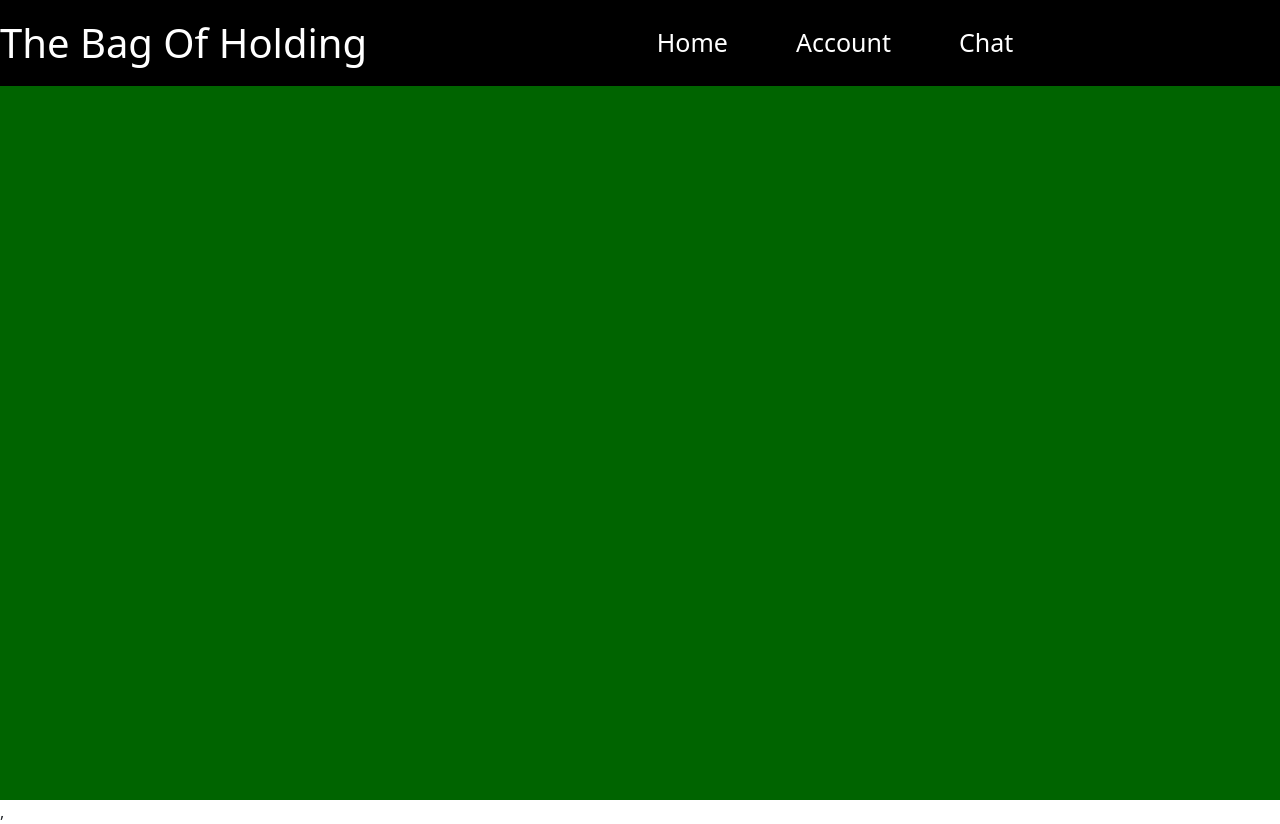
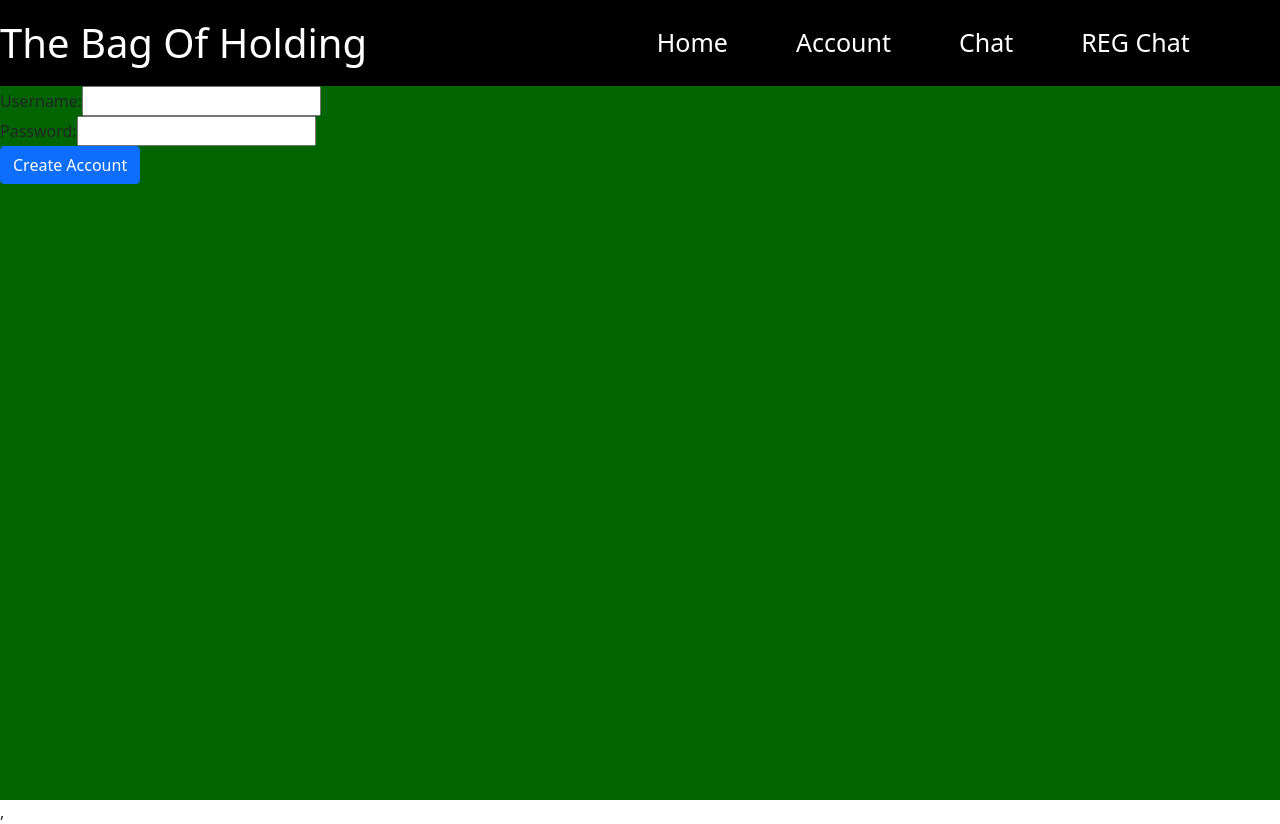
Before and after one commit to TBuscemi/Table_Top, a React (Create React App) app: page /chatReg in a window 1280 px wide. Built offline with nearby package versions, Linux system fonts and the light colour scheme.

Commit message:
changed name of the login and creatue to login and mad a register page to make an account to use the chat. the register page does not work yet for chat .

```diff
--- a/src/components/account/Account.jsx
+++ b/src/components/account/Account.jsx
@@ -1,5 +1,6 @@
 import React, { Component } from 'react';
 import "./Account.css"
+
 
 
 class Account extends React.Component {
--- a/src/components/chat/Chat.jsx
+++ b/src/components/chat/Chat.jsx
@@ -1,17 +1,18 @@
 import { ChatEngine} from 'react-chat-engine'
-import LoginAndCreate from './loginAndCreate/LoginAndCreate';
+import LoginChat from "./loginChat/LoginChat"
 import './Chat.css'
+// import RegisterChat from './registerChat/RegisterChat';
 
 
 
 const Chat = ( ) =>{
-    if (!localStorage.getItem('username')) return <LoginAndCreate />;
+    if (!localStorage.getItem('username')) return <LoginChat />;
     return (
         <ChatEngine
             height="100vh"
             projectID="bc20eb8f-cb09-48db-80bc-fdb34b544181"
-            userName="Mid"   //{localStorage.getItem('username')}
-            userSecret="Sweeper124"    //{localStorage.getItem('password')
+            userName= {localStorage.getItem('username')}
+            userSecret= {localStorage.getItem('password')}
         />
     );
 };
--- a/src/components/chat/loginAndCreate/LoginAndCreate.jsx
+++ /dev/null
@@ -1,49 +0,0 @@
-import { useState } from 'react';
-import axios from 'axios';
-
-const projectID = "bc20eb8f-cb09-48db-80bc-fdb34b544181";
-
-const LoginAndCreate = () => {
-  const [username, setUsername] = useState('');
-  const [password, setPassword] = useState('');
-  const [error, setError] = useState('');
-
-  const handleSubmit = async (e) => {
-    e.preventDefault();
-
-    const authObject = { 'Project-ID': projectID, 'User-Name': username, 'User-Secret': password };
-
-    try {
-      await axios.get('https://api.chatengine.io/chats', { headers: authObject });
-
-      localStorage.setItem('username', username);
-      localStorage.setItem('password', password);
-
-      window.location.reload();
-      setError('');
-    } catch (err) {
-      setError('Oops, incorrect credentials.');
-    }
-  };
-
-  return (
-    <div>
-      <div >
-        <h1>Chat Application</h1>
-        <form onSubmit={handleSubmit}>
-          <input type="text" value={username} onChange={(e) => setUsername(e.target.value)} className="input" placeholder="Username" required />
-          <input type="password" value={password} onChange={(e) => setPassword(e.target.value)} className="input" placeholder="Password" required />
-          <div align="center">
-            <button type="submit" className="button">
-              <span>Start chatting</span>
-            </button>
-          </div>
-        </form>
-        <h1>{error}</h1>
-      </div>
-    </div>
-
-  );
-};
-
-export default LoginAndCreate;
--- /dev/null
+++ b/src/components/chat/loginChat/LoginChat.jsx
@@ -0,0 +1,53 @@
+import { useState } from 'react';
+import axios from 'axios';
+import Button from 'react-bootstrap/button';
+import "./LoginChat"
+
+
+
+const projectID = "bc20eb8f-cb09-48db-80bc-fdb34b544181";
+
+const LoginChat = () => {
+  const [userName, setUsername] = useState('');
+  const [password, setPassword] = useState('');
+  const [error, setError] = useState('');
+
+  const handleSubmit = async (event) => {
+    event.preventDefault();
+
+    const authObject = { 'Project-ID': projectID, 'User-Name': userName, 'User-Secret': password };
+
+    try {
+      await axios.get('https://api.chatengine.io/chats', { headers: authObject });
+
+      localStorage.setItem('username', userName);
+      localStorage.setItem('password', password);
+
+      window.location.reload();
+      setError('');
+    } catch (err) {
+      setError('Hmmmmm Try Again!');
+    }
+  };
+
+
+
+  return (
+    <div>
+      <div >
+        <h1>Chat Application</h1>
+        <form onSubmit={handleSubmit}>
+          <input type="text" value={userName} onChange={(event) => setUsername(event.target.value)} className="input" placeholder="Username" required />
+          <input type="password" value={password} onChange={(event) => setPassword(event.target.value)} className="input" placeholder="Password" required />
+          <div align="center">
+          <Button type="submit">Lets Go!!</Button>
+          </div>
+        </form>
+        <h1>{error}</h1>
+      </div>
+    </div>
+
+  );
+};
+
+export default LoginChat;
--- /dev/null
+++ b/src/components/chat/registerChat/RegisterChat.jsx
@@ -0,0 +1,72 @@
+import "./RegisterChat.css"
+import axios from "axios";
+import { Button, Form, } from 'react-bootstrap'
+import React,{setError} from "react";
+import { render } from "@testing-library/react";
+import { ChatEngine,Ch} from 'react-chat-engine'
+
+
+class RegisterChat extends React.Component {
+    constructor(props) {
+        super(props);
+        this.state = {
+            username: '',
+            secret:''
+        }
+    }
+
+        handleSubmit(event) {
+            event.preventDefault();
+
+            let authHeader = {'Private-Key': '4a0c3434-a015-4db4-ab18-d26d16739e76'}
+
+            let newUser = {
+                userName: this.state.userName,
+                secret: this.state.secret,
+            }
+
+            try{
+            axios.post('https://api.chatengine.io/users/',newUser,{
+            Headers:{'PRIVATE-KEY': '4a0c3434-a015-4db4-ab18-d26d16739e76'}})
+            }catch (error) {
+            console.log(error);
+            setError(`oops, something went wrong`)
+            }
+
+
+
+        }
+
+        handleChange(event){
+            event.persist();
+
+            this.setState({
+                [event.target.name]: event.target.value
+            })
+        }
+
+    render() {
+        return(
+            <div>
+                <div class='col-md-3'></div>
+                <div class='col-md-6'>
+                <Form onSubmit={(event) => this.handleSubmit(event)}>
+
+                <label for="username">Username: </label>
+                    <input type="text" name="username" onChange={(event) => this.handleChange(event)} value={this.state.username}/><br></br>
+
+                <label for="secret">Password: </label>
+                    <input type="text" name="secret" onChange={(event) => this.handleChange(event)} value={this.state.secret}/><br></br>
+
+                    <Button type='submit'>
+                    Create Account
+                    </Button>
+                </Form>
+                </div>
+                <div class='col-md-3'></div>
+            </div>
+        );
+    }
+}
+
+export default RegisterChat
--- a/src/components/login/Login.jsx
+++ b/src/components/login/Login.jsx
@@ -2,6 +2,7 @@ import React, { Component } from 'react';
 import axios from 'axios';
 import "./Login.css"
 import LoggedIn from '../navSites/sites/LoggedIn';
+
 
 
 class Login extends React.Component {
@@ -45,7 +46,7 @@ class Login extends React.Component {
             let user = await axios.post(user_data.username)
             this.props.setRole ("LoggedIn")
             this.props.setUser(user.data)
-            // window.location = 'home/';
+            // window.location = '/';
         }
             catch (error){
             console.log(error)
@@ -53,8 +54,6 @@ class Login extends React.Component {
         }
 
     }
-
-
 
     render() {
         return (
--- a/src/components/navSites/sites/LoggedIn.jsx
+++ b/src/components/navSites/sites/LoggedIn.jsx
@@ -9,6 +9,7 @@ import Home from '../../home/Home';
 import Account from '../../account/Account';
 import './LoggedIn.css'
 import Chat from '../../chat/Chat';
+import RegisterChat from '../../chat/registerChat/RegisterChat';
 
 
 const LoggedIn = ({role, setRole}) => {
@@ -23,12 +24,14 @@ const LoggedIn = ({role, setRole}) => {
                    <Nav.Item><Nav.Link id="textLinks" href="/">Home </Nav.Link></Nav.Item>
                    <Nav.Item><Nav.Link id="textLinks" href="/account">Account</Nav.Link></Nav.Item>
                    <Nav.Item><Nav.Link id="textLinks" href="/chat">Chat</Nav.Link></Nav.Item>
+                   <Nav.Item><Nav.Link id="textLinks" href="/chatReg"> REG Chat</Nav.Link></Nav.Item>
                 </Nav>
             </Navbar>
             <Switch>
                 <Route path='/account'  exact component={Account}></Route>
                 <Route path='/' exact component={Home}></Route>
                 <Route path='/chat' exact component={Chat}></Route>
+                <Route path='/chatReg' exact component={RegisterChat}></Route>
             </Switch>
         </Router>
 
--- a/src/components/register/Register.jsx
+++ b/src/components/register/Register.jsx
@@ -64,7 +64,7 @@ class Register extends React.Component {
                     <label for="last_name">Last Name: </label>
                     <input type="text" name="last_name" onChange={(event) => this.handleChange(event)} value={this.state.last_name}/><br></br>
 
-                    <Button variant='info' block size="md" type="submit">Register!</Button>
+                    <Button type="submit">Register!</Button>
                 </form>
             </div>
         )
```
Also changed, not shown: src/components/chat/loginChat/LoginChat.css (added), src/components/chat/registerChat/RegisterChat.css (added).
